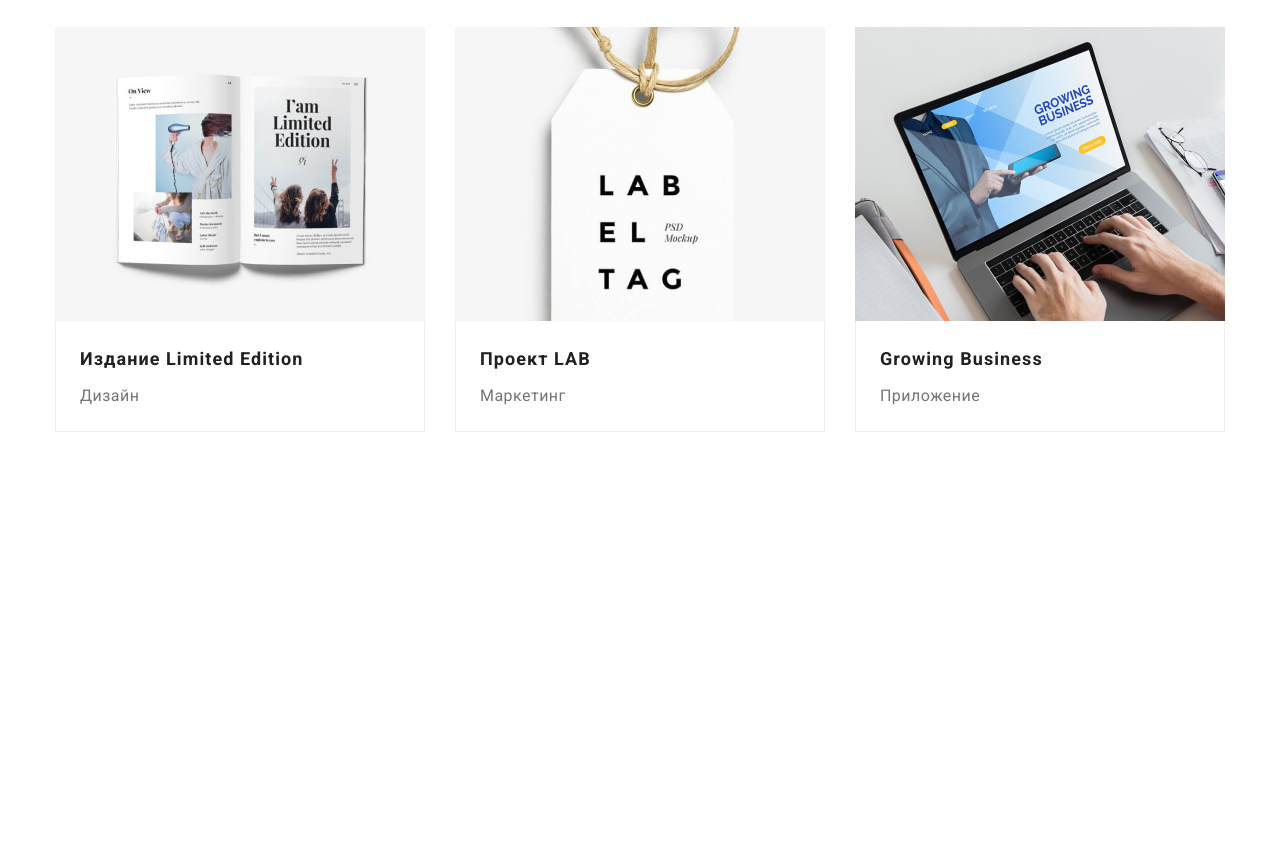
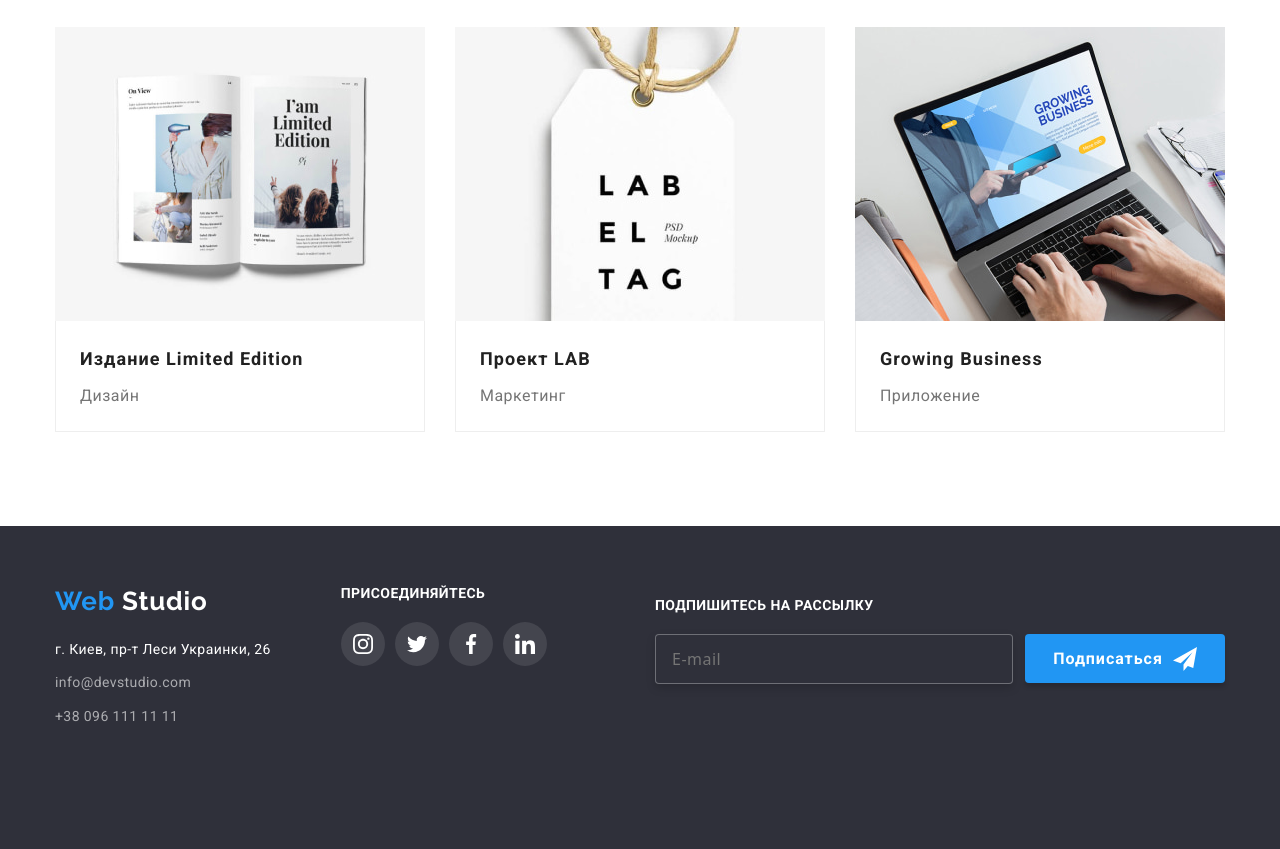
Before and after one commit to Irinka1010/goit-markup-hw-08, a plain HTML site: page portfolio.html in a window 1280 px wide. Shown: the part 1141-1990 px from the top of the page. Before the commit the page ends 1667 px from the top, so only its background shows below. Drawn offline with nearby package versions, Linux system fonts and the light colour scheme.

Commit message:
футер в портфолио

```diff
--- a/portfolio.html
+++ b/portfolio.html
@@ -256,24 +256,25 @@
         </section>
       </main>
     <!-- Подвал -->
-<!-- <footer class="footer">
+<footer class="footer">
     <div class="container footer__container">
-        <div>
-            <a class="logo  footer-logo" href="./index.html"><span class="logo__element">Web</span>
+        <div class="footer__capsule ">
+            <div class="footer__nav">
+                <a class="logo footer-logo" href="./index.html"><span class="logo__element">Web</span>
                     Studio</a>
 
                 <address class="address">
                     <ul class="address__list">
                         <li class="address__item">
-                        <a class="address__link "
+                            <a class="address__link"
                                 href="https://www.google.com.ua/maps/place/%D0%B1%D1%83%D0%BB.+%D0%9B%D0%B5%D1%81%D0%B8+%D0%A3%D0%BA%D1%80%D0%B0%D0%B8%D0%BD%D0%BA%D0%B8,+26,+%D0%9A%D0%B8%D0%B5%D0%B2,+02000/@50.4265841,30.5361971,17z/data=!4m13!1m7!3m6!1s0x40d4cf0e033ecbe9:0x57a4dffefec77da0!2z0LHRg9C7LiDQm9C10YHQuCDQo9C60YDQsNC40L3QutC4LCAyNiwg0JrQuNC10LIsIDAyMDAw!3b1!8m2!3d50.4265807!4d30.5383858!3m4!1s0x40d4cf0e033ecbe9:0x57a4dffefec77da0!8m2!3d50.4265807!4d30.5383858">г.
                                 Киев, пр-т Леси Украинки, 26</a>
                         </li>
                         <li class="address__item">
-                        <a class="address__email " href="mailto:info@devstudio.com">info@devstudio.com</a><br>
+                            <a class="address__email" href="mailto:info@devstudio.com">info@devstudio.com</a><br>
                         </li>
                         <li class="address__item">
-                        <a class="address__phone " href="tel:+380961111111">+38 096 111 11 11</a>
+                            <a class="address__phone" href="tel:+380961111111">+38 096 111 11 11</a>
                         </li>
                     </ul>
                 </address>
@@ -289,14 +290,14 @@
                         </a>
                     </li>
                     <li class="socials__item">
-                    <a href="" class="socials__link  socials__link--dark">
+                        <a href="" class="socials__link   socials__link--dark">
                             <svg class="socials__icon socials__icon--dark" width="20" height="20">
                                 <use href="./images/icons.svg#twitter"></use>
                             </svg>
                         </a>
                     </li>
                     <li class="socials__item">
-                    <a href="" class="socials__link  socials__link--dark">
+                        <a href="" class="socials__link   socials__link--dark">
                             <svg class="socials__icon socials__icon--dark" width="20" height="20">
                                 <use href="./images/icons.svg#facebook"></use>
                             </svg>
@@ -312,6 +313,7 @@
                 </ul>
 
 
+            </div>
         </div>
         <form class="footer__form" autocomplete="off">
             <h3 class="subtitle footer-title">Подпишитесь на рассылку
@@ -334,7 +336,7 @@
         </form>
 
     </div>
-</footer> -->
+</footer>
 <script src="./js/menu.js"></script>
 
 </body>
```
Lines whose indentation alone changed are shown as unchanged.
